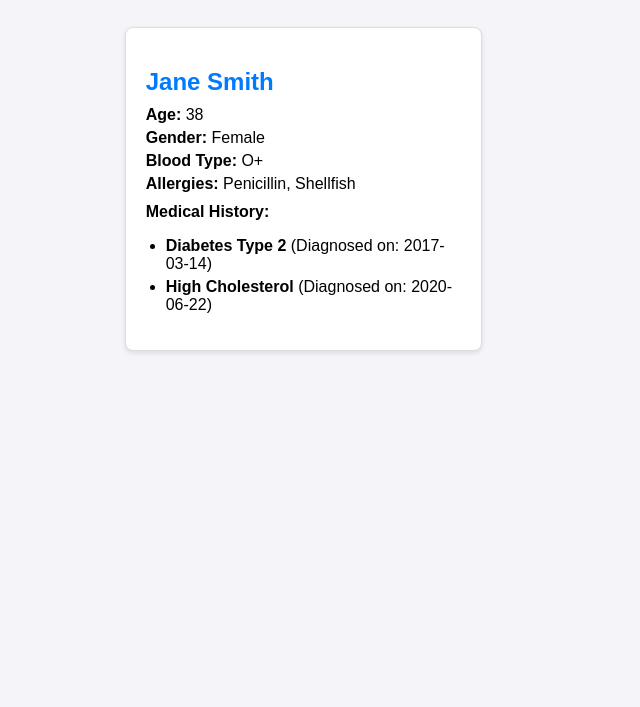
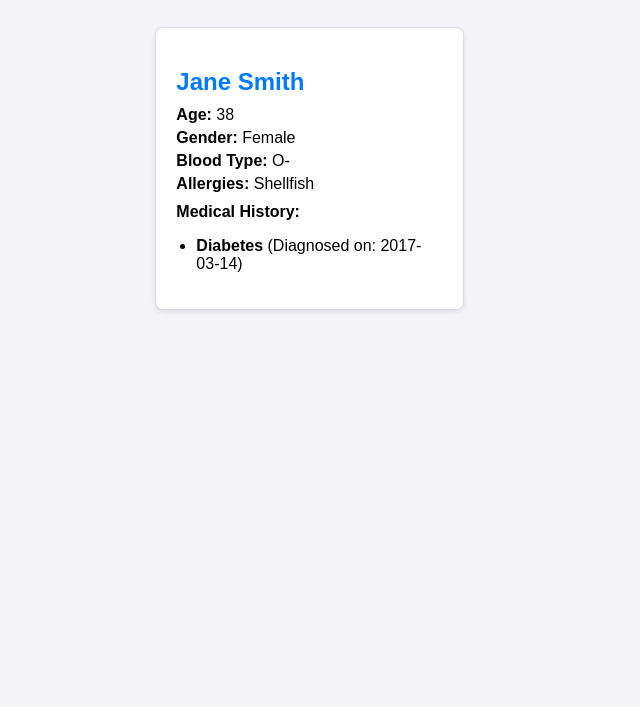
Before and after one commit to dita-deb/patient-portal, a plain HTML site: page patient-2.html in a window 1280 px wide. Shown: the part 93-800 px from the top of the page, without its empty margins (318-958 px from the left). Drawn offline with Linux system fonts and the light colour scheme; files that its build step writes are made by us from their sources.

Commit message:
Update patient-2.html

```diff
--- a/patient-2.html
+++ b/patient-2.html
@@ -3,93 +3,45 @@
 <head>
   <meta charset="UTF-8">
   <meta name="viewport" content="width=device-width, initial-scale=1.0">
-  <title>Patient Portal</title>
-  <style>
-    body {
-      font-family: Arial, sans-serif;
-      margin: 0;
-      padding: 0;
-      background-color: #f4f4f9;
-      display: flex;
-      flex-direction: column;
-      align-items: center;
-      padding: 20px;
-    }
-    h1 {
-      color: #333;
-    }
-    .patient-info {
-      background-color: #fff;
-      border: 1px solid #ddd;
-      padding: 20px;
-      border-radius: 8px;
-      box-shadow: 0 2px 5px rgba(0,0,0,0.1);
-      margin-top: 20px;
-      width: 80%;
-      max-width: 800px;
-    }
-    .patient-info h2 {
-      color: #007BFF;
-      margin-bottom: 10px;
-    }
-    .patient-info p {
-      margin: 5px 0;
-    }
-    .medical-history {
-      margin-top: 10px;
-    }
-    .medical-history ul {
-      padding-left: 20px;
-    }
-    .medical-history li {
-      margin-bottom: 5px;
-    }
-  </style>
+  <title>Patient 2 - Portal</title>
+  <link rel="stylesheet" href="assets/styles.css">
 </head>
 <body>
 
-  <h1>Welcome to the Patient Portal</h1>
+  <h1>Patient 2 - Portal</h1>
   <div id="patient-info">
     <!-- Patient info will be injected here -->
   </div>
 
   <script>
-    // Manually inserted data (same structure as the JSON file)
     const data = [
       {
         "patient_id": "605c72ef153207001f8e2d2a6",
         "name": "Jane Smith",
         "age": 38,
         "gender": "Female",
-        "blood_type": "O+",
-        "phone": "+1 987-654-3210",
-        "address": "456 Oak St, AnotherCity, AnotherState, 67890",
+        "blood_type": "O-",
+        "phone": "+1 234-567-8901",
+        "address": "456 Oak St, SomeCity, SomeState, 12345",
         "email": "janesmith@email.com",
-        "allergies": ["Penicillin", "Shellfish"],
+        "allergies": ["Shellfish"],
         "medical_history": [
           {
-            "diagnosis": "Diabetes Type 2",
+            "diagnosis": "Diabetes",
             "diagnosed_on": "2017-03-14",
-            "medications": ["Metformin", "Insulin"],
-            "notes": "Monitor blood sugar levels regularly."
-          },
-          {
-            "diagnosis": "High Cholesterol",
-            "diagnosed_on": "2020-06-22",
-            "medications": ["Atorvastatin"],
-            "notes": "Diet and exercise recommended."
+            "medications": ["Insulin"],
+            "notes": "Monitor blood sugar levels."
           }
         ],
         "emergency_contact": {
           "name": "John Smith",
-          "phone": "+1 234-567-8901",
-          "relation": "Husband"
+          "phone": "+1 234-567-8902",
+          "relation": "Spouse"
         },
-        "last_visit": "2023-11-05"
+        "last_visit": "2023-10-10"
       }
     ];
 
-    // Process and display the data on the page
     let patientInfoHtml = '';
     data.forEach(patient => {
       patientInfoHtml += `
```
